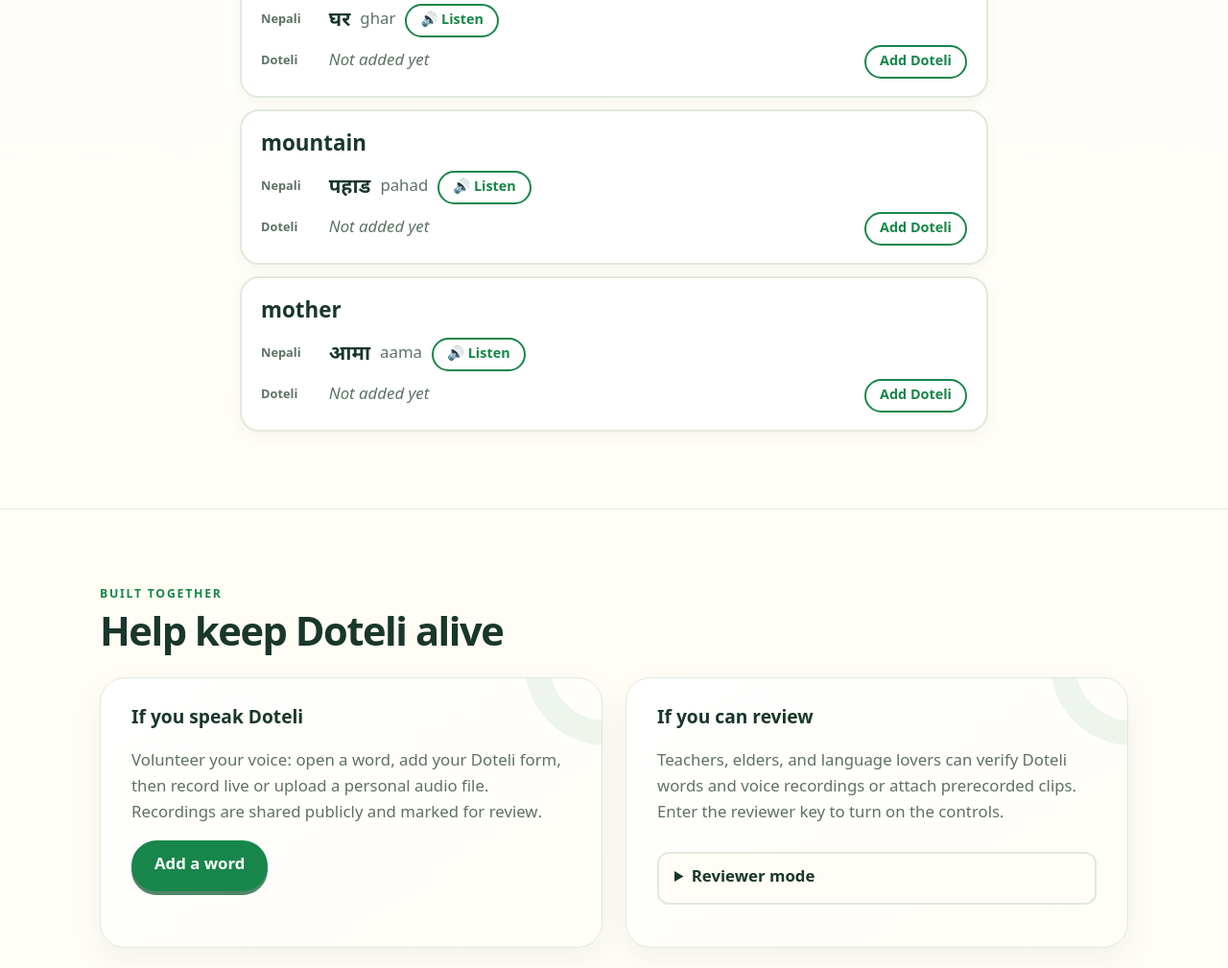
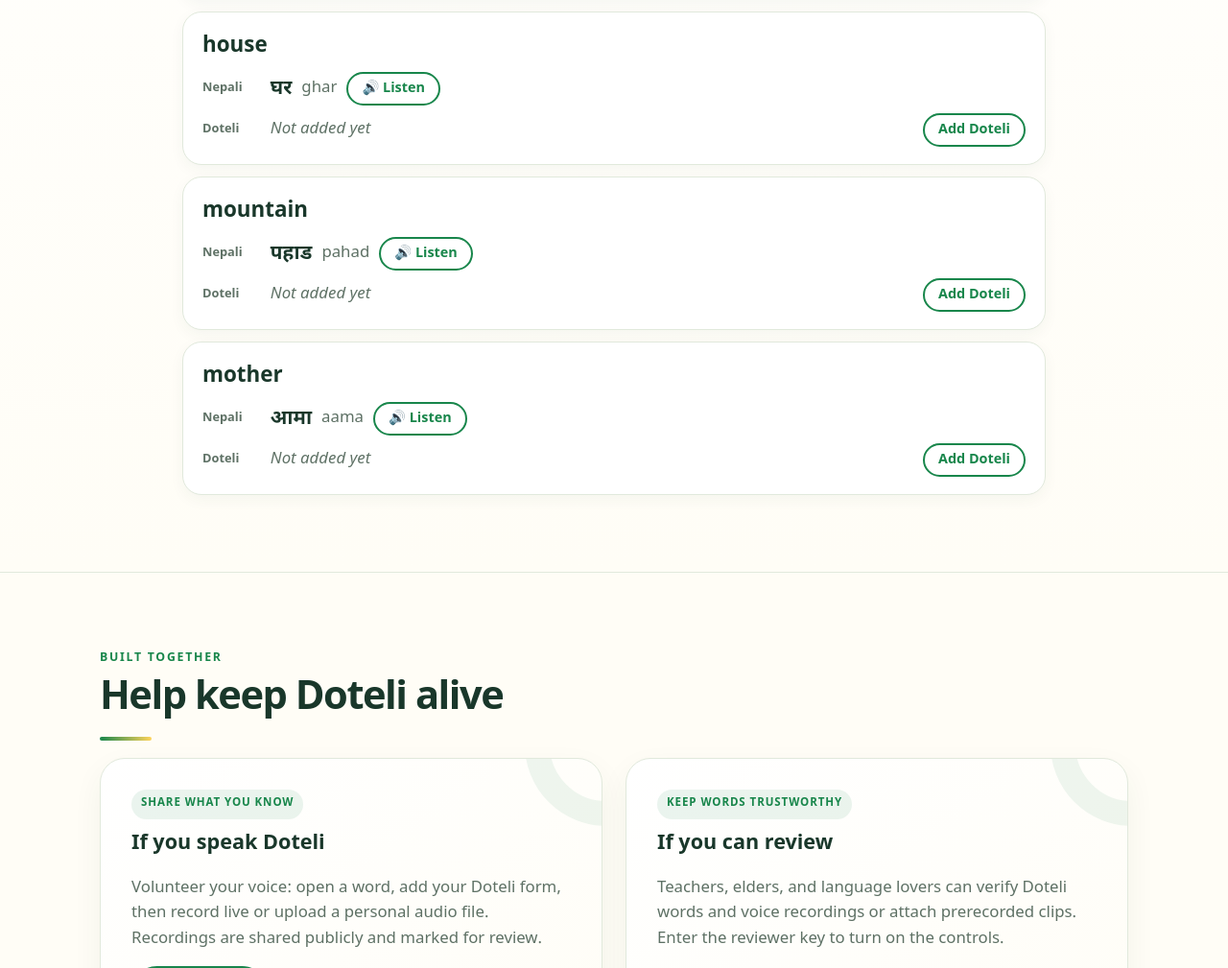
Before and after one commit to PJs-World/Prativa-Joshi-sabda-ghar, a website: page index.html in a window 1280 px wide. Shown: the part 2524-3533 px from the top of the page at 96% size. Drawn offline with Linux system fonts and the light colour scheme; no server answers.

Commit message:
feat: enhance card content with additional context for Doteli contributions

```diff
--- a/css/style.css
+++ b/css/style.css
@@ -123,7 +123,8 @@ button.danger{border-color:var(--danger);color:var(--danger)}
 /* ===== About ===== */
 .section-eyebrow{margin-bottom:10px;color:var(--primary);font-size:.77rem;font-weight:800;letter-spacing:.14em;text-transform:uppercase}
 .about,.how,.contribute{max-width:1120px;margin:0 auto}
-.about h2,.how h2,.contribute h2,.dict h2{max-width:22ch;letter-spacing:-.035em}
+.about h2,.how h2,.contribute h2,.dict h2{position:relative;max-width:22ch;letter-spacing:-.035em}
+.about h2::after,.how h2::after,.contribute h2::after,.dict h2::after{display:block;content:"";width:54px;height:4px;margin-top:14px;border-radius:99px;background:linear-gradient(90deg,var(--primary),var(--accent))}
 .about-grid{display:grid;grid-template-columns:1.05fr .95fr;gap:20px;color:var(--muted);font-size:1.05rem}
 .about-grid p{position:relative;overflow:hidden;padding:28px;border:1px solid var(--border);border-radius:22px;background:var(--surface);box-shadow:0 12px 30px rgba(26,65,41,.055)}
 .about-grid p:first-child{background:linear-gradient(145deg,var(--surface),var(--bg))}
@@ -142,23 +143,27 @@ button.danger{border-color:var(--danger);color:var(--danger)}
 
 /* ===== Dictionary ===== */
 .dict{background:linear-gradient(180deg,var(--surface),var(--bg));border-top:1px solid var(--border);border-bottom:1px solid var(--border)}
+.dict .wrap{max-width:900px}
 .sub{color:var(--muted);margin:-8px 0 18px}
 input[type=text],textarea{font:inherit;color:var(--text);background:var(--surface);border:2px solid var(--border);border-radius:14px;padding:13px 16px;width:100%;transition:border-color .15s,box-shadow .15s}
 input[type=text]:focus{border-color:var(--primary)}
 #q{box-shadow:0 6px 20px rgba(26,65,41,.06)}
-.search-form{display:grid;grid-template-columns:minmax(0,1fr) auto;gap:12px;align-items:stretch}
+.search-form{display:grid;grid-template-columns:minmax(0,1fr) auto;gap:12px;align-items:stretch;padding:9px;border:1px solid var(--border);border-radius:20px;background:var(--surface);box-shadow:0 12px 32px rgba(26,65,41,.07)}
 .search-submit{min-width:120px}
 .bar{display:flex;gap:10px;flex-wrap:wrap;align-items:center;margin:12px 0}
 .bar label{display:flex;gap:8px;align-items:center;color:var(--muted)}
-details{background:var(--bg);border:2px solid var(--border);border-radius:12px;padding:12px 16px;margin:12px 0}
+details{background:var(--bg);border:1px solid var(--border);border-radius:14px;padding:13px 16px;margin:12px 0;transition:border-color .15s,box-shadow .15s}
+details[open]{border-color:rgba(24,134,75,.38);box-shadow:0 8px 22px rgba(26,65,41,.055)}
 summary{cursor:pointer;font-weight:700}
 .form{display:grid;gap:10px;margin-top:12px}
 .form label{display:grid;gap:4px;font-size:.95rem;color:var(--muted)}
 #msg{min-height:1.4em;color:var(--primary);font-weight:700;margin-top:6px}
 .count{color:var(--muted);margin:10px 0 8px}
 ul#list{list-style:none;margin:0;padding:0;display:grid;gap:12px}
-.entry{background:var(--surface);border:2px solid var(--border);border-radius:20px;padding:18px 20px;box-shadow:0 5px 16px rgba(26,65,41,.045);transition:transform .16s ease,box-shadow .16s ease,border-color .16s ease}
-.entry:hover{transform:translateY(-2px);border-color:var(--primary);box-shadow:0 10px 24px rgba(26,65,41,.09)}
+.entry{position:relative;overflow:hidden;background:var(--surface);border:1px solid var(--border);border-radius:20px;padding:18px 20px;box-shadow:0 5px 16px rgba(26,65,41,.045);transition:transform .16s ease,box-shadow .16s ease,border-color .16s ease}
+.entry::before{position:absolute;inset:0 auto 0 0;width:4px;content:"";background:var(--primary);transform:scaleY(0);transform-origin:center;transition:transform .16s ease}
+.entry:hover{transform:translateY(-2px);border-color:rgba(24,134,75,.35);box-shadow:0 10px 24px rgba(26,65,41,.09)}
+.entry:hover::before{transform:scaleY(1)}
 .en{font-size:1.4rem;font-weight:800}
 .row{display:flex;gap:10px;align-items:center;flex-wrap:wrap;margin-top:8px}
 .tag{font-size:.8rem;font-weight:700;color:var(--muted);min-width:3.8rem}
@@ -185,7 +190,9 @@ ul#list{list-style:none;margin:0;padding:0;display:grid;gap:12px}
 .card::after{position:absolute;content:"";width:170px;height:170px;right:-90px;top:-100px;border:26px solid rgba(24,134,75,.07);border-radius:50%;pointer-events:none}
 .card:hover{transform:translateY(-4px);box-shadow:0 20px 40px rgba(26,65,41,.1)}
 .card h3,.card p,.card>a,.card details{position:relative;z-index:1}
-.card p{color:var(--muted)}
+.card h3{font-size:1.35rem}
+.card p:not(.card-kicker){color:var(--muted)}
+.card .card-kicker{margin:0;padding:6px 10px;border-radius:999px;background:rgba(24,134,75,.09);color:var(--primary);font-size:.72rem;font-weight:800;letter-spacing:.08em;text-transform:uppercase}
 .card details{width:100%}
 
 /* ===== Footer ===== */
@@ -208,6 +215,7 @@ footer{background:var(--hero-bg);color:var(--hero-text)}
   .search-form{grid-template-columns:1fr}
   .search-submit{width:100%}
   .about-grid p,.steps li{padding:17px}
+  .search-form{padding:7px;border-radius:17px}
   .steps li{min-height:0;gap:12px}
   .steps{grid-template-columns:1fr}
   .card{padding:24px}
--- a/index.html
+++ b/index.html
@@ -116,11 +116,13 @@
     <h2>Help keep Doteli alive</h2>
     <div class="cards">
       <article class="card">
+        <p class="card-kicker">Share what you know</p>
         <h3>If you speak Doteli</h3>
         <p>Volunteer your voice: open a word, add your Doteli form, then record live or upload a personal audio file. Recordings are shared publicly and marked for review.</p>
         <a class="btn primary" href="#dictionary">Add a word</a>
       </article>
       <article class="card">
+        <p class="card-kicker">Keep words trustworthy</p>
         <h3>If you can review</h3>
         <p>Teachers, elders, and language lovers can verify Doteli words and voice recordings or attach prerecorded clips. Enter the reviewer key to turn on the controls.</p>
         <details id="adminBox">
```
